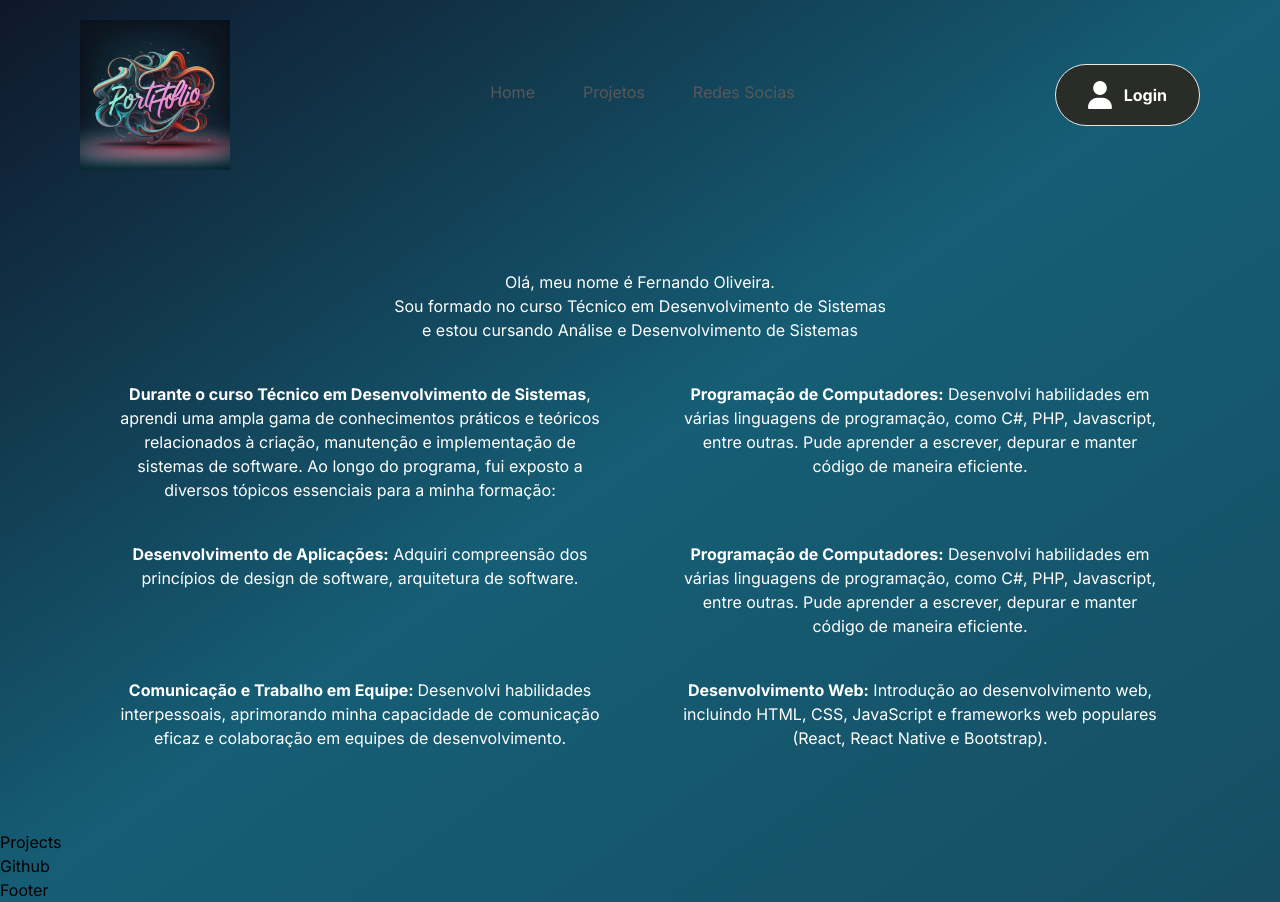
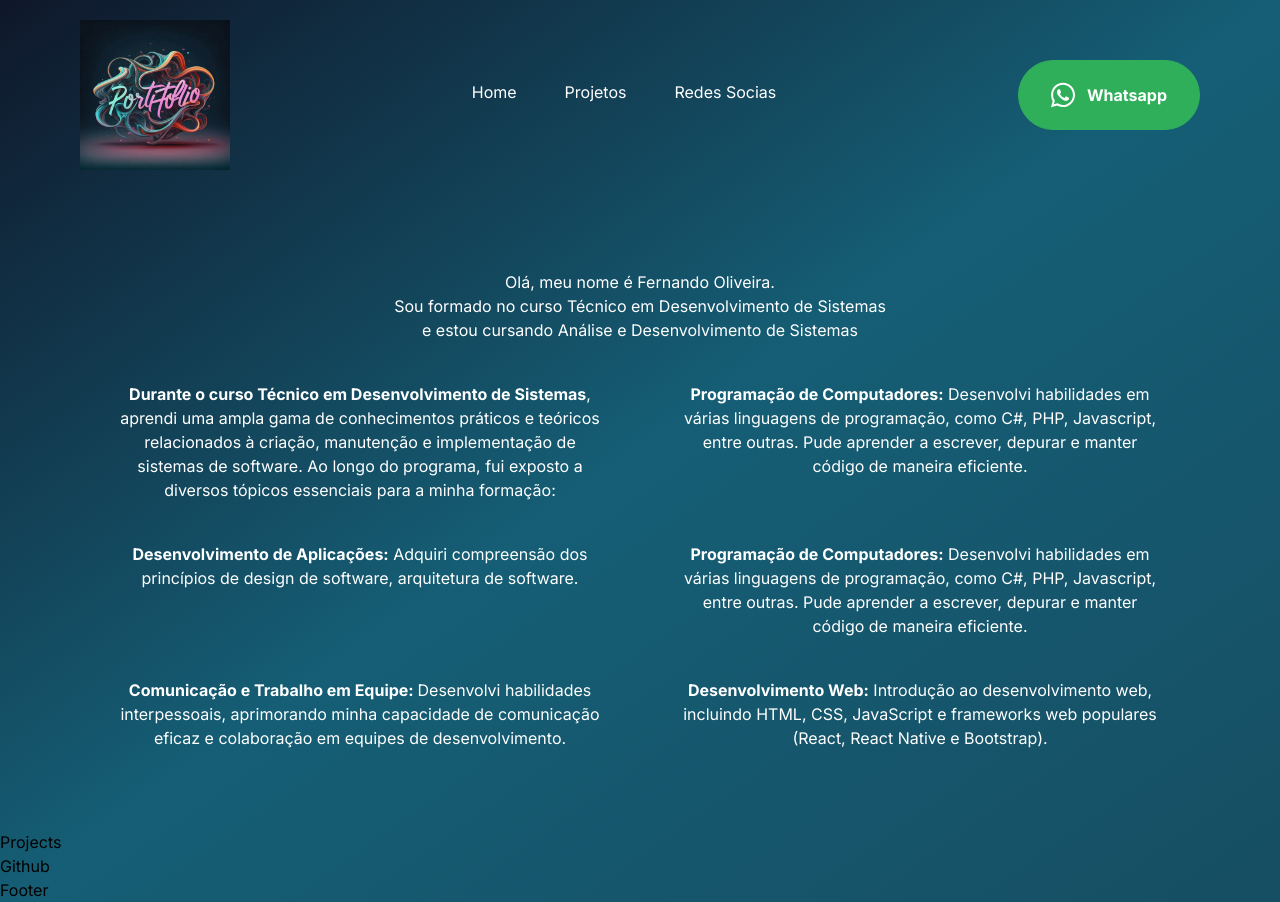
Before and after one commit to FernandoOliveeira/portifolio, a Next.js app: page / in a window 1280 px wide. Built offline with nearby package versions, Linux system fonts and the light colour scheme.

Commit message:
Style: Changed the login button to whatsapp button and the colors of the navbar titles to white

```diff
--- a/components/Button.tsx
+++ b/components/Button.tsx
@@ -4,7 +4,7 @@ type ButtonProps = {
     type: 'button' | 'submit';
     title: string;
     icon?: string;
-    variant: 'btn_dark_green'
+    variant: string;
 
 }
 
--- a/components/Navbar.tsx
+++ b/components/Navbar.tsx
@@ -13,7 +13,7 @@ const Navbar = () => {
 
             <ul className="hidden h-full gap-12 lg:flex">
                 {NAV_LINKS.map((link) => (
-                    <Link href={link.href} key={link.key} className="regular-16 text-gray-50 flexCenter cursor-pointer pb-1.5 transition-all hover:font-bold">
+                    <Link href={link.href} key={link.key} className="regular-16 flexCenter cursor-pointer pb-1.5 transition-all hover:font-bold text-white">
                         {link.label}
                     </Link>
                 ))}
@@ -22,9 +22,9 @@ const Navbar = () => {
             <div className="lg:flexCenter hidden">
                     <Button
                         type="button"
-                        title="Login"
-                        icon="/user.svg"
-                        variant="btn_dark_green"
+                        title="Whatsapp"
+                        icon="/whatsapp.svg"
+                        variant="btn_green"
                     />
             </div>
 
```
Also changed, not shown: public/whatsapp.svg (added).
